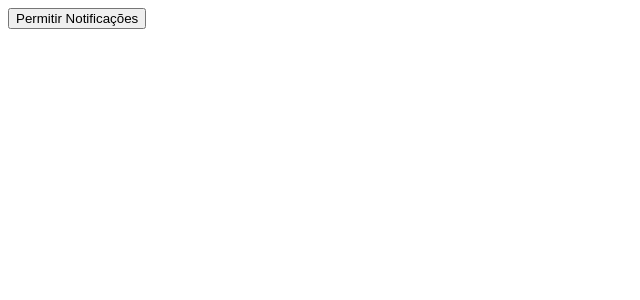
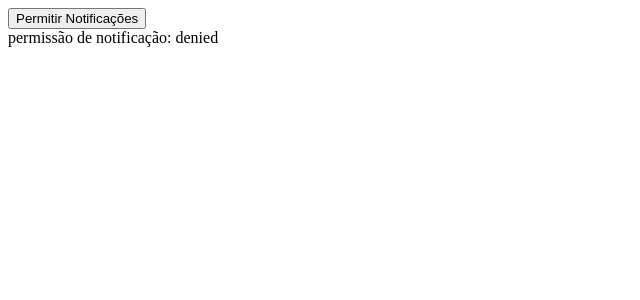
Before and after one commit to Flavio-JS/teste-notificacao, a Next.js app: page / in a window 1280 px wide. Shown: the top 300 px of the page, without its empty margins (0-640 px from the left). Built offline with nearby package versions, Linux system fonts and the light colour scheme.

Commit message:
saber a permissão do usuário

```diff
--- a/src/pages/index.tsx
+++ b/src/pages/index.tsx
@@ -13,6 +13,7 @@ const PermissaoPage: NextPage = () => {
 
   useEffect(() => {
     if (typeof window !== "undefined" && Notification.permission) {
+      console.log(Notification.permission);
       setPermission(Notification.permission);
     }
   }, []);
@@ -34,6 +35,8 @@ const PermissaoPage: NextPage = () => {
       ) : (
         <button onClick={requestPermission}>Permitir Notificações</button>
       )}
+      <br />
+      permissão de notificação: {permission}
     </div>
   );
 };
```
